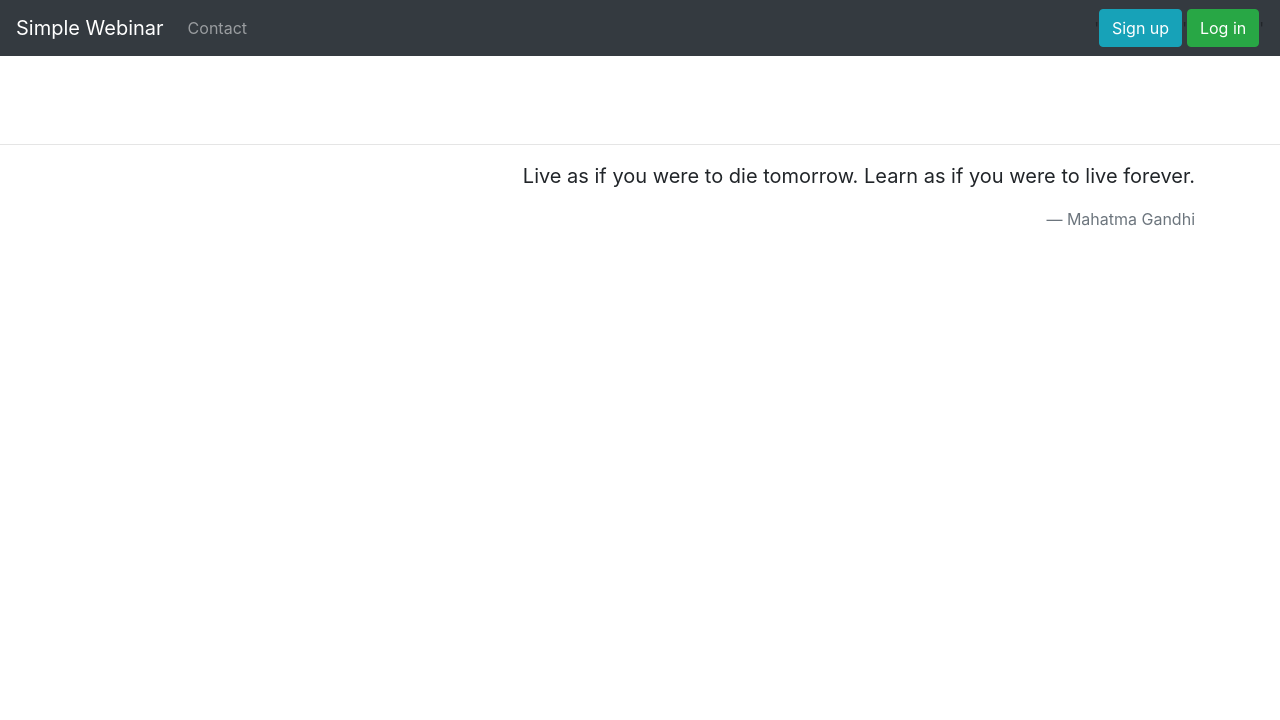
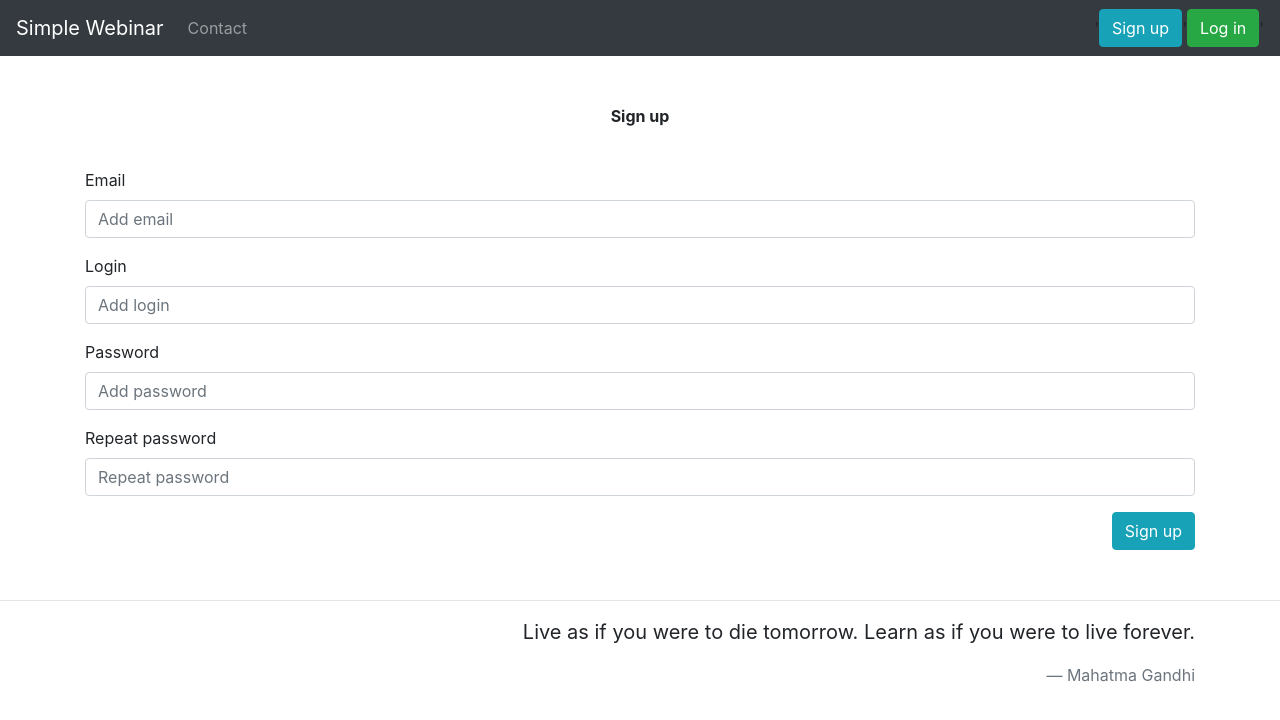
Before and after one commit to s17655/simplewebinar_FE, a React (Create React App) app: page /signup in a window 1280 px wide. Shown: the top 720 px of the page. Built offline with nearby package versions, Linux system fonts and the light colour scheme.

Commit message:
added signup

```diff
--- a/src/MyController.js
+++ b/src/MyController.js
@@ -2,6 +2,8 @@ import React from "react";
 import { Switch, Route } from "react-router-dom";
 import PageHome from "./pages/Home";
 import PageLogin from "./pages/Login";
+import PageSignup from "./pages/Signup";
+
 
 class MyController extends React.Component {
   constructor(props) {
@@ -19,7 +21,6 @@ class MyController extends React.Component {
     return (
       <Switch>
         {" "}
-        {/* The Switch decides which component to show based on the current URL.*/}
         <Route exact path="/" ><PageHome/></Route>}
         <Route exact path="/login"><PageLogin
           isLoggedIn={this.props.isLoggedIn}
@@ -28,6 +29,7 @@ class MyController extends React.Component {
           isAdmin={this.props.isLoggedIn}
           onLogIn={this.logIn}
         /></Route>}
+        <Route exact path="/signup" ><PageSignup/></Route>}
       </Switch>
     );
   }
--- a/src/functions/APIfunctions.js
+++ b/src/functions/APIfunctions.js
@@ -44,3 +44,14 @@ function showErrorDataAnnotationsGenerated(response){
   }
   return responseText;
 }
+
+export async function showOk(response){
+  var responseText="";
+  await response.json()
+  .then(
+    resText=>{
+      responseText=resText;
+    }
+  )
+  return responseText;
+}
--- a/src/pages/Login.js
+++ b/src/pages/Login.js
@@ -1,18 +1,10 @@
 import React from "react";
-import { Button, Form, FormGroup, Label, Input, Container } from "reactstrap";
-import { submitPost, showError } from "../functions/APIfunctions.js";
-import MyModal from "../components/MyModal.js";
 import FormHeader from "../components/FormHeader.js";
+import LoginForm from "../specificComponents/LoginForm.js";
 
 class PageLogin extends React.Component {
   constructor(props) {
     super(props);
-    this.state = {
-      isModalOpen: true
-    };
-    this.sendForm = this.sendForm.bind(this);
-    this.inputLogin = React.createRef();
-    this.contentx=[];
     this.logIn = this.logIn.bind(this);
   }
 
@@ -20,79 +12,17 @@ class PageLogin extends React.Component {
     this.props.onLogIn(pLogin, pIsTeacher, pIsAdmin);
   }
 
-  async sendForm() {
-    var success,
-      textBody,
-      redirect = false;
-    const myForm = document.getElementById("loginForm");
-    const formData = new FormData(myForm);
-
-    let response = await submitPost(
-      formData,
-      null,
-      "http://localhost:58870/api/simplewebinar/login/" +
-        this.inputLogin.current.value
-    );
-
-    if (response.ok) {
-      success = true;
-      textBody = await response.text();
-      redirect = true;
-      var respJSON = JSON.parse(textBody);
-      this.logIn(respJSON.login,respJSON.isTeacher,respJSON.isAdmin);
-      textBody="You were successfully logged in!"
-    } else {
-      success = false;
-      textBody = await showError(response);
-      redirect = false;
-    }
-
-    var newModal = <MyModal
-      key={Date.now()} isSuccess={success} body= {textBody} redirectToHome={redirect}
-    />;
-    this.contentx.push(newModal);
-    this.setState((state) => ({
-      isModalOpen: true
-    }));
-  }
-
   render() {
     return (
       <div>
-        <FormHeader text="Log in"/>
-        <Container>
-          <Form id="loginForm">
-            <FormGroup>
-              <Label for="Login">Login</Label>
-              <Input
-                innerRef={this.inputLogin}
-                type="text"
-                name="Login"
-                id="Login"
-                placeholder="Add login"
-              />
-            </FormGroup>
-            <FormGroup>
-              <Label for="Password">Password</Label>
-              <Input
-                type="password"
-                name="Password"
-                id="Password"
-                placeholder="Add password"
-              />
-            </FormGroup>
-            <Button
-              color="success"
-              style={{ float: "right" }}
-              onClick={this.sendForm}
-            >
-              Log in
-            </Button>
-          </Form>
-        </Container>
-        <div>
-          {this.state.isModalOpen ? this.contentx : null}
-        </div>
+        <FormHeader text="Log in" />
+        <LoginForm
+          isLoggedIn={this.props.isLoggedIn}
+          login={this.props.login}
+          isTeacher={this.props.isTeacher}
+          isAdmin={this.props.isAdmin}
+          onLogIn={this.logIn}
+        />
       </div>
     );
   }
--- /dev/null
+++ b/src/pages/Signup.js
@@ -0,0 +1,16 @@
+import React from "react";
+import FormHeader from "../components/FormHeader.js";
+import SignupForm from "../specificComponents/SignupForm.js";
+
+class PageSignup extends React.Component {
+  render() {
+    return (
+      <div>
+        <FormHeader text="Sign up" />
+        <SignupForm/>
+      </div>
+    );
+  }
+}
+
+export default PageSignup;
--- /dev/null
+++ b/src/specificComponents/LoginForm.js
@@ -0,0 +1,99 @@
+import React from "react";
+import { Button, Form, FormGroup, Label, Input, Container } from "reactstrap";
+import { submitPost, showError } from "../functions/APIfunctions.js";
+import MyModal from "../components/MyModal.js";
+
+class LoginForm extends React.Component {
+  constructor(props) {
+    super(props);
+    this.state = {
+      isModalOpen: true
+    };
+    this.sendForm = this.sendForm.bind(this);
+    this.inputLogin = React.createRef();
+    this.contentx=[];
+    this.logIn = this.logIn.bind(this);
+  }
+
+  logIn(pLogin, pIsTeacher, pIsAdmin) {
+    this.props.onLogIn(pLogin, pIsTeacher, pIsAdmin);
+  }
+
+  async sendForm() {
+    var success,
+      textBody,
+      redirect = false;
+    const myForm = document.getElementById("loginForm");
+    const formData = new FormData(myForm);
+
+    let response = await submitPost(
+      formData,
+      null,
+      "http://localhost:58870/api/simplewebinar/login/" +
+        this.inputLogin.current.value
+    );
+
+    if (response.ok) {
+      success = true;
+      textBody = await response.text();
+      redirect = true;
+      var respJSON = JSON.parse(textBody);
+      this.logIn(respJSON.login,respJSON.isTeacher,respJSON.isAdmin);
+      textBody="You were successfully logged in!"
+    } else {
+      success = false;
+      textBody = await showError(response);
+      redirect = false;
+    }
+
+    var newModal = <MyModal
+      key={Date.now()} isSuccess={success} body= {textBody} redirectToHome={redirect}
+    />;
+    this.contentx.push(newModal);
+    this.setState((state) => ({
+      isModalOpen: true
+    }));
+  }
+
+  render() {
+    return (
+      <div>
+        <Container>
+          <Form id="loginForm">
+            <FormGroup>
+              <Label for="Login">Login</Label>
+              <Input
+                innerRef={this.inputLogin}
+                type="text"
+                name="Login"
+                id="Login"
+                placeholder="Add login"
+              />
+            </FormGroup>
+            <FormGroup>
+              <Label for="Password">Password</Label>
+              <Input
+                type="password"
+                name="Password"
+                id="Password"
+                placeholder="Add password"
+              />
+            </FormGroup>
+            <Button
+              color="success"
+              style={{ float: "right" }}
+              onClick={this.sendForm}
+            >
+              Log in
+            </Button>
+          </Form>
+        </Container>
+        <div>
+          {this.state.isModalOpen ? this.contentx : null}
+        </div>
+      </div>
+    );
+  }
+}
+
+export default LoginForm;
--- /dev/null
+++ b/src/specificComponents/SignupForm.js
@@ -0,0 +1,107 @@
+import React from "react";
+import { Button, Form, FormGroup, Label, Input, Container } from "reactstrap";
+import { submitPost, showError, showOk } from "../functions/APIfunctions.js";
+import MyModal from "../components/MyModal.js";
+
+class FormLogin extends React.Component {
+  constructor(props) {
+    super(props);
+    this.state = {
+      isModalOpen: true,
+    };
+    this.sendForm = this.sendForm.bind(this);
+    this.contentx = [];
+  }
+
+  async sendForm() {
+    var success,
+      textBody,
+      redirect = false;
+    const myForm = document.getElementById("signupForm");
+    const formData = new FormData(myForm);
+
+    let response = await submitPost(
+      formData,
+      null,
+      "http://localhost:58870/api/simplewebinar/signup"
+    );
+
+    if (response.ok) {
+      success = true;
+      textBody = await showOk(response);
+    } else {
+      success = false;
+      textBody = await showError(response);
+    }
+
+    var newModal = (
+      <MyModal
+        key={Date.now()}
+        isSuccess={success}
+        body={textBody}
+        redirectToHome={redirect}
+      />
+    );
+    this.contentx.push(newModal);
+    this.setState((state) => ({
+      isModalOpen: true,
+    }));
+  }
+
+  render() {
+    return (
+      <div>
+        <Container>
+          <Form id="signupForm">
+            <FormGroup>
+              <Label for="Email">Email</Label>
+              <Input
+                type="email"
+                name="Email"
+                id="Email"
+                placeholder="Add email"
+              />
+            </FormGroup>
+            <FormGroup>
+              <Label for="Login">Login</Label>
+              <Input
+                type="text"
+                name="Login"
+                id="Login"
+                placeholder="Add login"
+              />
+            </FormGroup>
+            <FormGroup>
+              <Label for="Password">Password</Label>
+              <Input
+                type="password"
+                name="Password"
+                id="Password"
+                placeholder="Add password"
+              />
+            </FormGroup>
+            <FormGroup>
+              <Label for="Password2">Repeat password</Label>
+              <Input
+                type="password"
+                name="Password2"
+                id="Password2"
+                placeholder="Repeat password"
+              />
+            </FormGroup>
+            <Button
+              color="info"
+              style={{ float: "right" }}
+              onClick={this.sendForm}
+            >
+              Sign up
+            </Button>
+          </Form>
+        </Container>
+        <div>{this.state.isModalOpen ? this.contentx : null}</div>
+      </div>
+    );
+  }
+}
+
+export default FormLogin;
```
Also changed, not shown: 1 other file (tests, documents, lock files or other folders).
